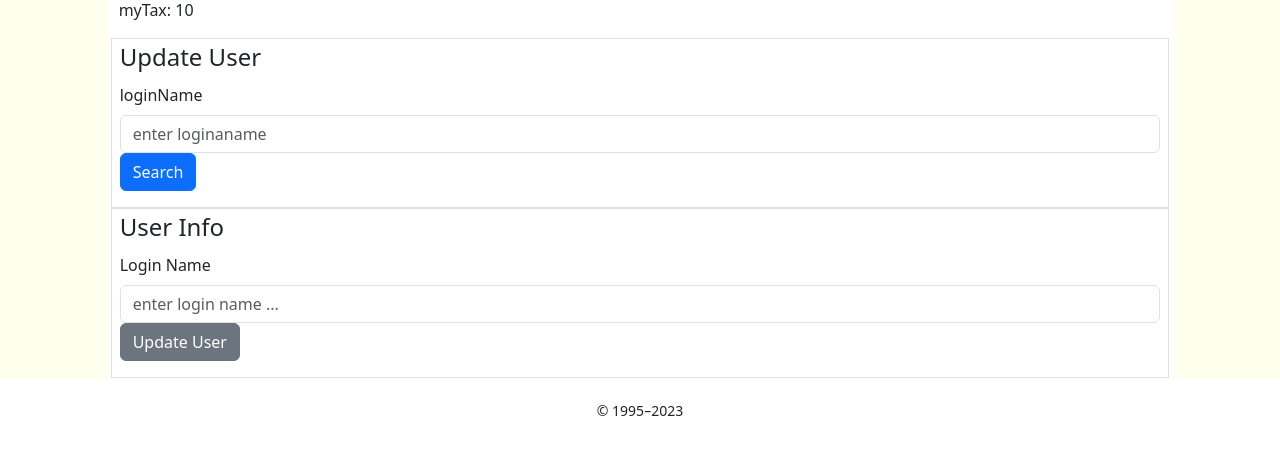
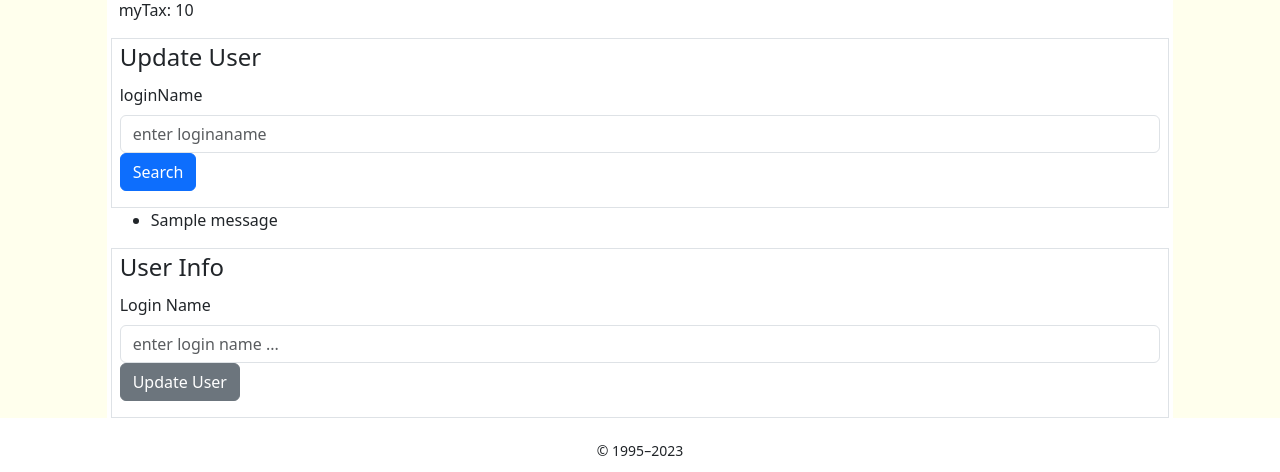
Before and after one commit to diktala/django-internaltools, a Django app: template internaltools/updateuser/templates/updateuser/sample.html in a window 1280 px wide. Shown: the part 233-705 px from the top of the page. Run offline with Django 3.2, Linux system fonts and the light colour scheme; tables that the repository leaves empty hold one stand-in row (values such as "Sample post"); the template is opened without the code that fills it: values that come from a table or form of the project are taken from there, most other values are stand-ins (such as "Sample title", 1, 10 or a date in 2020); one stand-in notice (Sample message) is shown; some libraries are stand-ins or nearby versions.

Commit message:
add validator

```diff
--- a/internaltools/updateuser/templates/updateuser/sample.html
+++ b/internaltools/updateuser/templates/updateuser/sample.html
@@ -30,6 +30,14 @@
     <!-- form update users -->
     <form id="UserInfoForm" action="" novalidate="" method="POST">
     {% csrf_token %}
+    {% if messages %}
+        <ul class="messages">
+        {% for message in messages %}
+        <li {% if message.tags %} class=" {{ message.tags }} " {% endif %}>
+             {{ message }} </li>
+        {% endfor %}
+        </ul>
+    {% endif %}
         <div class="row g-3">
             <fieldset class="form-group border" {{ isDisabled }}>
                 <legend>
--- a/internaltools/updateuser/views.py
+++ b/internaltools/updateuser/views.py
@@ -2,6 +2,7 @@ import os
 from django.shortcuts import render
 from django.http import HttpResponse
 from django import forms
+from django.core.validators import RegexValidator
 from modelmssql import queryDBall, queryDBrow, queryDBscalar
 
 class SearchLoginForm(forms.Form):
@@ -11,14 +12,20 @@ class SearchLoginForm(forms.Form):
         widget=forms.TextInput(attrs={
             'placeholder': 'enter login name ...',
             'class': 'form-control',
-        })
+        }),
+        validators=[RegexValidator('^[0-9]+$', message='only numbers are allowed')],
     )
 
 def index(request):
     if request.method == 'POST':
+        print ('DEBUG MESSAGE: method POST')
         form = SearchLoginForm(request.POST)
         if form.is_valid():
-            return HttpResponseRedirect('thanks')
+            print ('DEBUG MESSAGE: form is valid')
+            # return HttpResponse('thanks')
+        else:
+            print ('DEBUG MESSAGE: form is NOT valid')
+            # return HttpResponse('form is invalid')
     else:
         defaultData = {'loginName': 'some default id',}
         form = SearchLoginForm(defaultData)
```
